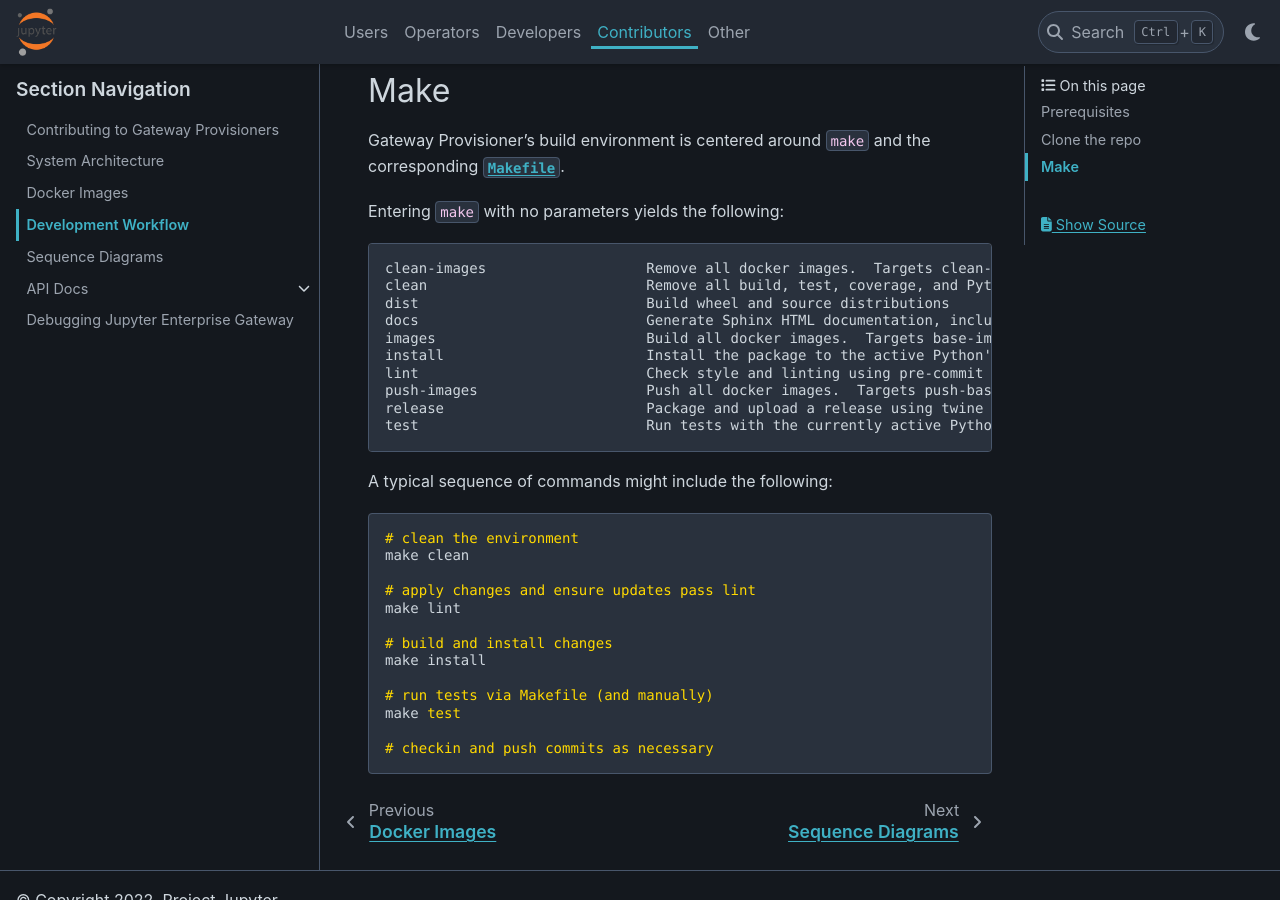
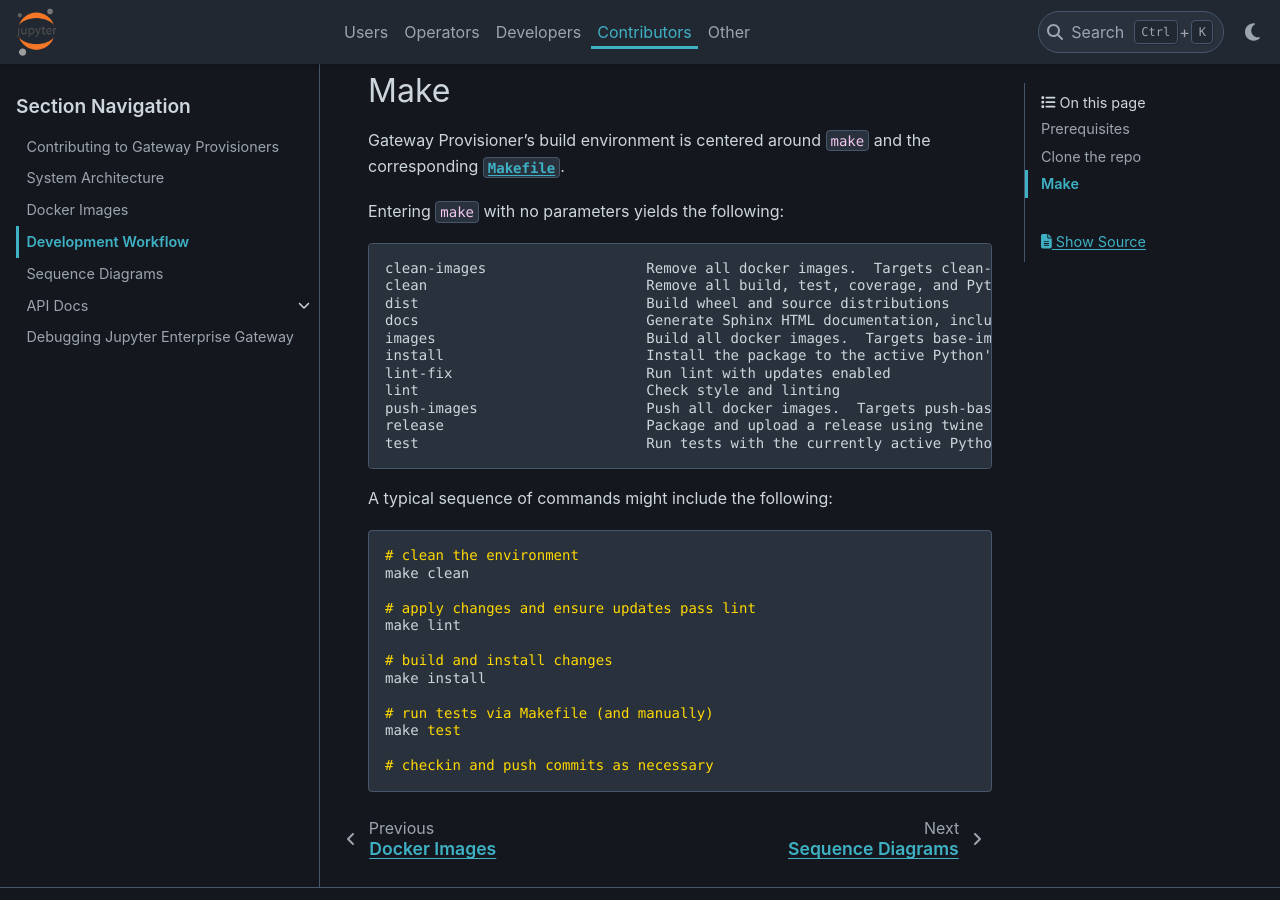
Before and after one commit to jupyter-server/gateway_provisioners, a Sphinx documentation site: the page built from docs/source/contributors/devinstall.md, in a window 1280 px wide and 900 px high, scrolled down 1045 px. Built offline with Sphinx 7.4.7 and the PyData theme 0.15.4, drawn with Linux system fonts in a browser that asks for light colours.

Commit message:
Add lint-fix target to perform an updating-lint

```diff
--- a/docs/source/contributors/devinstall.md
+++ b/docs/source/contributors/devinstall.md
@@ -47,7 +47,8 @@
 docs                           Generate Sphinx HTML documentation, including API docs
 images                         Build all docker images.  Targets base-images and kernel-images can also be used.
 install                        Install the package to the active Python's site-packages
-lint                           Check style and linting using pre-commit
+lint-fix                       Run lint with updates enabled
+lint                           Check style and linting
 push-images                    Push all docker images.  Targets push-base-images and push-kernel-images can also be used.
 release                        Package and upload a release using twine
 test                           Run tests with the currently active Python version
```
Also changed, not shown: 1 other file.
